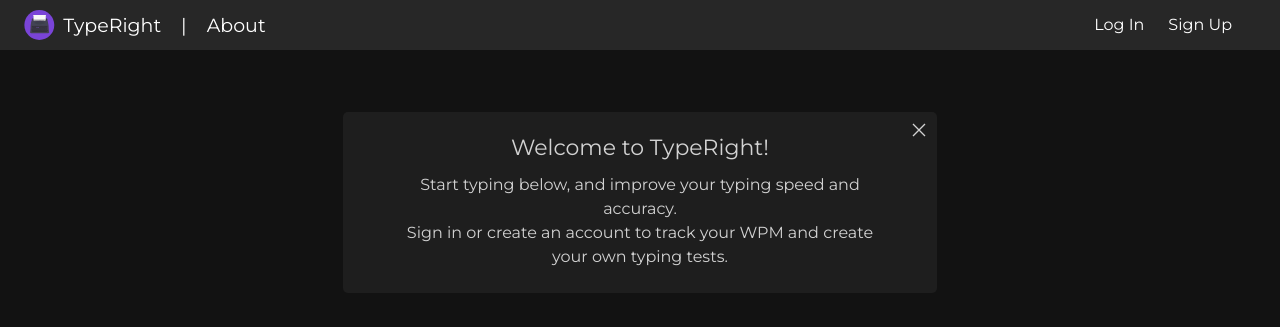
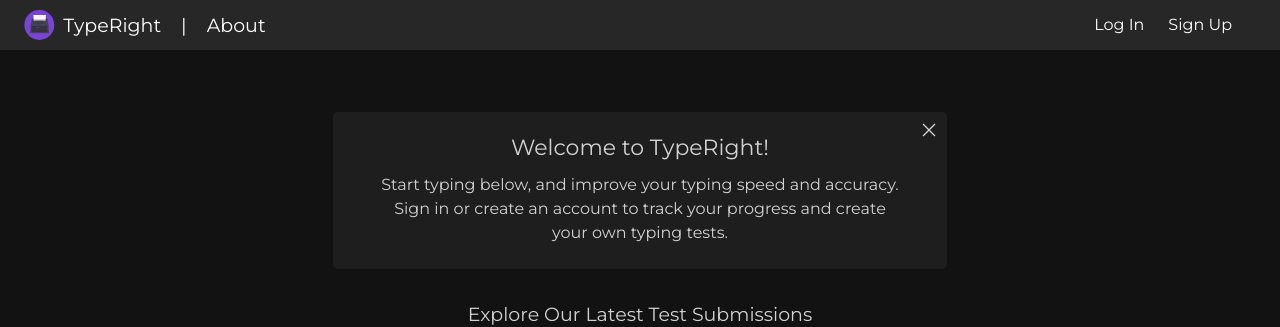
Before and after one commit to hiendbui/TypeRight, a React (Create React App) app in the folder frontend/: page /#/ in a window 1280 px wide. Shown: the top 327 px of the page. Built offline with nearby package versions, Linux system fonts and the light colour scheme; no server answers.

Commit message:
Small change in welcome message

```diff
--- a/frontend/src/components/main/welcome-text.jsx
+++ b/frontend/src/components/main/welcome-text.jsx
@@ -12,7 +12,7 @@
             { show &&
                 <div className="page-card welcome-text">
                     <h4>Welcome to TypeRight!</h4>
-                    <p>Start typing below, and improve your typing speed and accuracy. <br/>Sign in or create an account to track your WPM and create your own typing tests.</p>
+                    <p>Start typing below, and improve your typing speed and accuracy. <br/>Sign in or create an account to track your progress and create your own typing tests.</p>
                     <GrClose className="close welcome" onClick={closeWelcome} color="white" size={20}/>
                 </div>
             }
```
